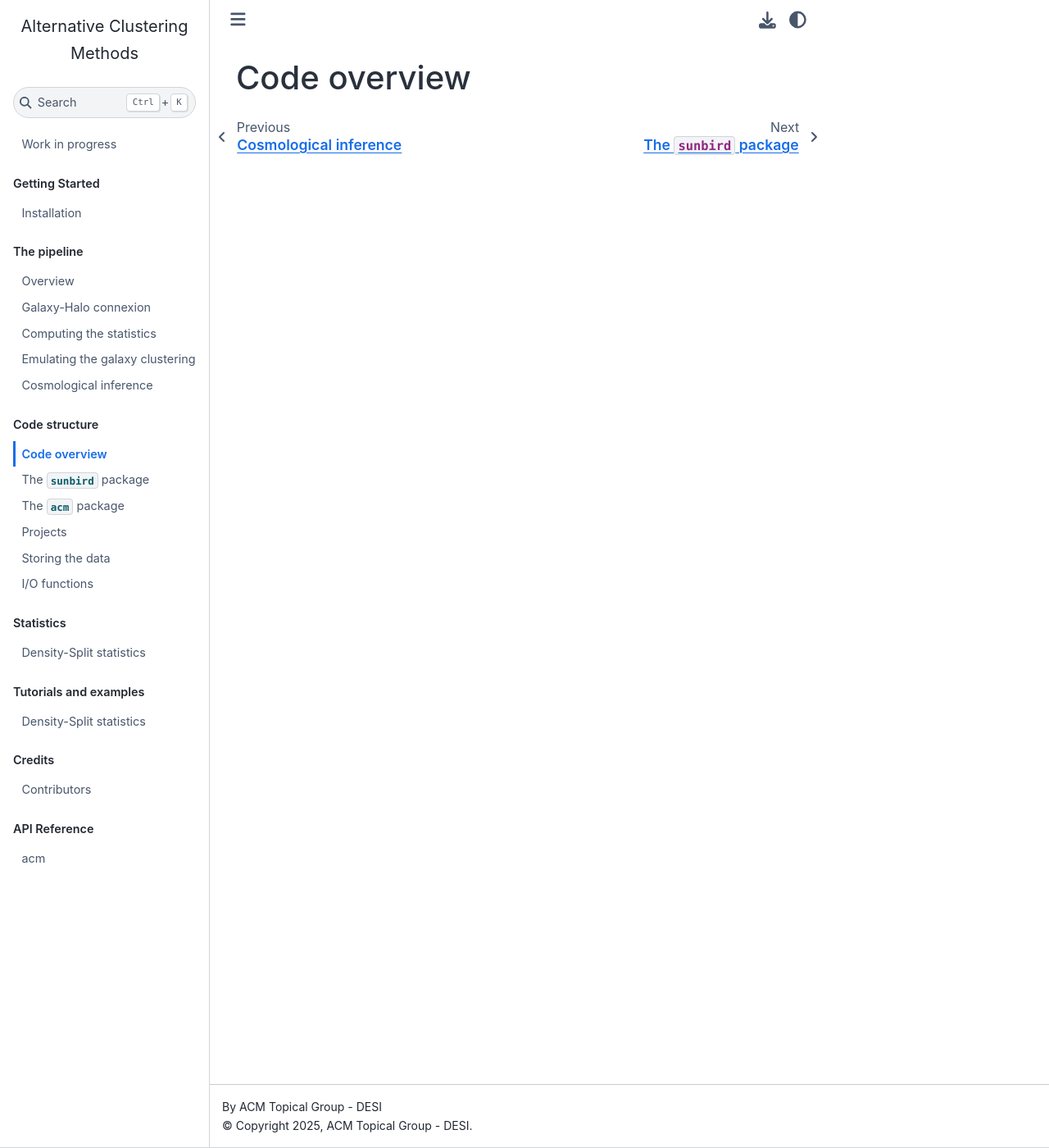
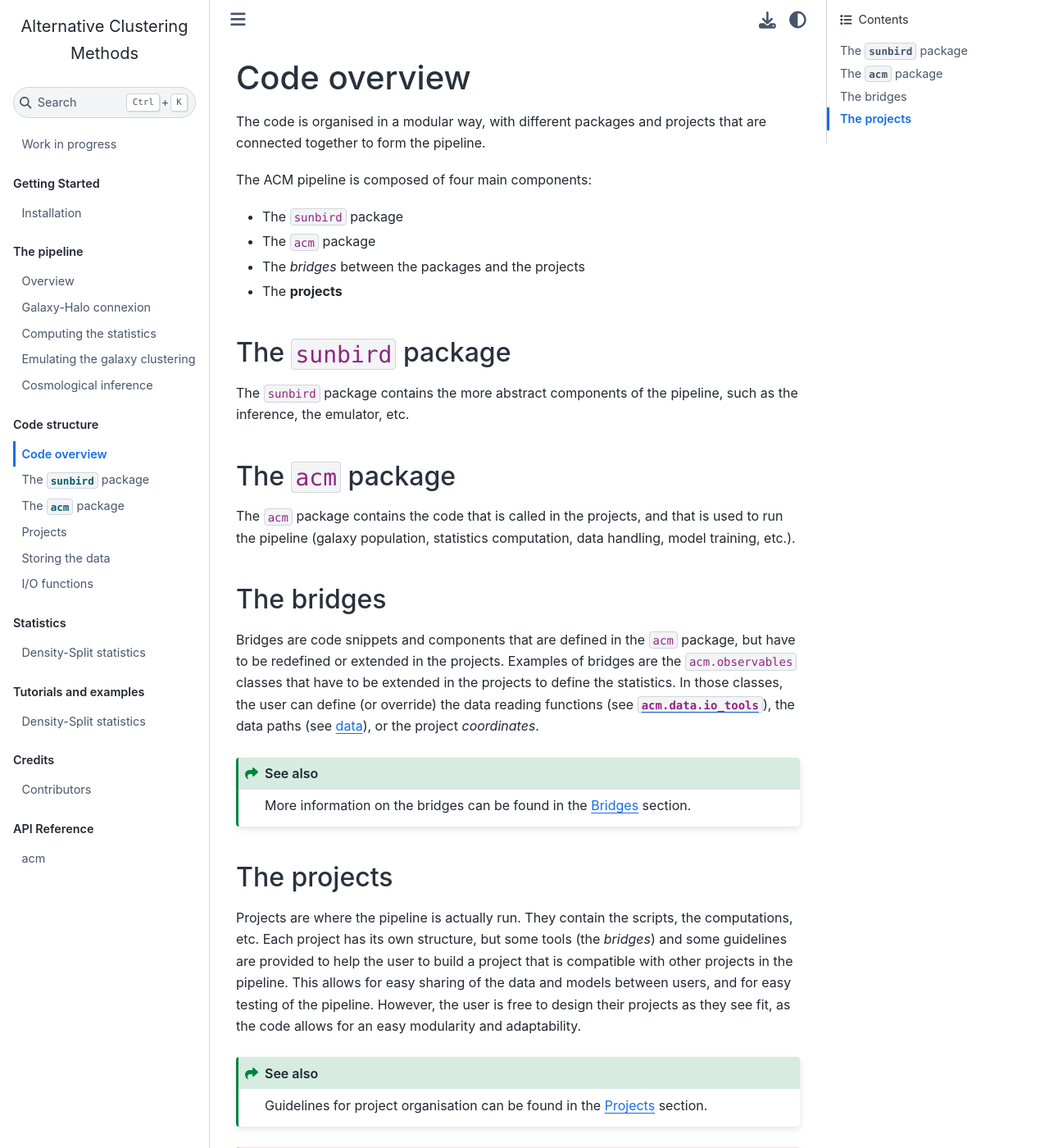
Before and after one commit to epaillas/acm, a Sphinx documentation site: the page built from docs/code/overview.md, in a window 1280 px wide and 1400 px high. Shown: the whole window at 82% size. Built offline with Sphinx 7.4.7 and the Sphinx Book theme 1.1.4, drawn with Linux system fonts in a browser that asks for light colours; pages that are not in the unit, such as notebooks, are missing from menus; some of the changed text lies outside the part shown.

Commit message:
Code overview doc

````diff
--- a/docs/code/overview.md
+++ b/docs/code/overview.md
@@ -1 +1,42 @@
 # Code overview
+
+The code is organised in a modular way, with different packages and projects that are connected together to form the pipeline.
+
+The ACM pipeline is composed of four main components:
+
+- The `sunbird` package
+- The `acm` package
+- The *bridges* between the packages and the projects
+- The **projects**
+
+## The `sunbird` package
+
+The `sunbird` package contains the more abstract components of the pipeline, such as the inference, the emulator, etc.
+
+## The `acm` package
+
+The `acm` package contains the code that is called in the projects, and that is used to run the pipeline (galaxy population, statistics computation, data handling, model training, etc.).
+
+## The bridges
+
+Bridges are code snippets and components that are defined in the `acm` package, but have to be redefined or extended in the projects.
+Examples of bridges are the `acm.observables` classes that have to be extended in the projects to define the statistics. In those classes, the user can define (or override) the data reading functions (see [`acm.data.io_tools`](../code/io)), the data paths (see [data](../code/data)), or the project *coordinates*.
+
+```{seealso}
+More information on the bridges can be found in the [Bridges](../code/projects) section.
+```
+
+## The projects
+
+Projects are where the pipeline is actually run. They contain the scripts, the computations, etc.
+Each project has its own structure, but some tools (the *bridges*) and some guidelines are provided to help the user to build a project that is compatible with other projects in the pipeline.
+This allows for easy sharing of the data and models between users, and for easy testing of the pipeline. However, the user is free to design their projects as they see fit, as the code allows for an easy modularity and adaptability.
+
+```{seealso}
+Guidelines for project organisation can be found in the [Projects](../code/projects) section.
+```
+
+:::{admonition} Project dependant
+:class: caution
+These boxes are here to note the things that depend on the project and need to be adapted, especially if guidelines are followed.
+:::
````
